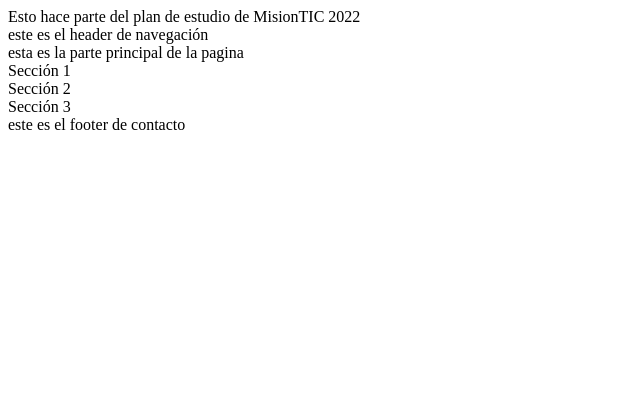
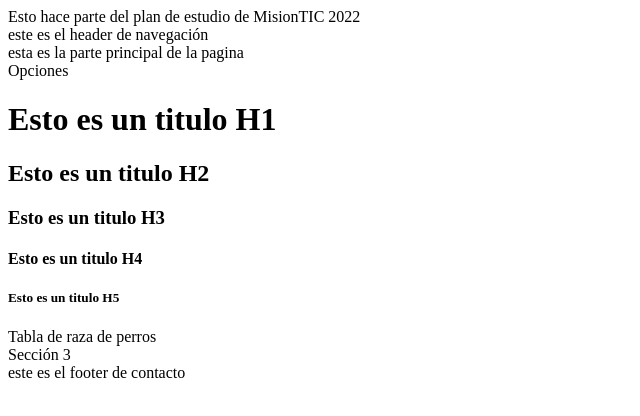
Before and after one commit to royalbarr/DesarrolloSoftware, a plain HTML site: page index.html in a window 1280 px wide. Shown: the whole page, without its empty margins (0-640 px from the left). Drawn offline with Linux system fonts and the light colour scheme.

Commit message:
se agregaron titulos a las secciones

```diff
--- a/index.html
+++ b/index.html
@@ -10,8 +10,13 @@
 <body>
     <header>este es el header de navegación</header>
     <main>esta es la parte principal de la pagina</main>
-    <section>Sección 1</section>
-    <section>Sección 2</section>
+    <section>Opciones</section>
+    <h1>Esto es un titulo H1</h1>
+    <h2>Esto es un titulo H2</h2>
+    <h3>Esto es un titulo H3</h3>
+    <h4>Esto es un titulo H4</h4>
+    <h5>Esto es un titulo H5</h5>
+    <section>Tabla de raza de perros</section>
     <section>Sección 3</section>
     <footer>este es el footer de contacto</footer>
 </body>
```
